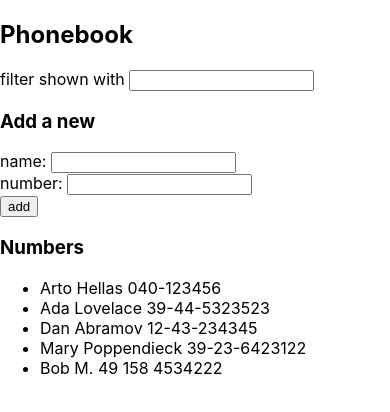
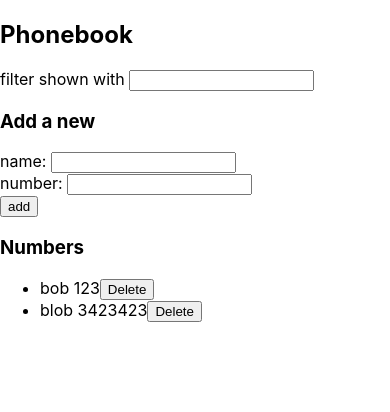
Before and after one commit to YuriSpiridonov/fullstackopen, a React (Create React App) app in the folder part2/phonebook/: page / in a window 390 px wide. Shown: the top 412 px of the page. Built offline with nearby package versions, Linux system fonts and the light colour scheme; data requests are answered from the project's data file; the HTML template or start-up script is replaced by a standard one.

Commit message:
2.17: Phonebook step9

```diff
--- a/part2/phonebook/db.json
+++ b/part2/phonebook/db.json
@@ -1,28 +1,13 @@
 {
   "persons": [
     {
-      "name": "Arto Hellas",
-      "number": "040-123456",
+      "name": "bob",
+      "number": "123",
       "id": 1
     },
     {
-      "name": "Ada Lovelace",
-      "number": "39-44-5323523",
-      "id": 2
-    },
-    {
-      "name": "Dan Abramov",
-      "number": "12-43-234345",
-      "id": 3
-    },
-    {
-      "name": "Mary Poppendieck",
-      "number": "39-23-6423122",
-      "id": 4
-    },
-    {
-      "name": "Bob M.",
-      "number": "49 158 4534222",
+      "name": "blob",
+      "number": "3423423",
       "id": 5
     }
   ]
--- a/part2/phonebook/src/App.js
+++ b/part2/phonebook/src/App.js
@@ -12,7 +12,7 @@ const App = () => {
 
   const [ filter, setFilter ] = useState('')
 
-  const hook = () => {
+  const getAllHook = () => {
     personService
       .getAll()
       .then(initialPersons => {
@@ -20,13 +20,13 @@ const App = () => {
       })
   }
 
-  useEffect(hook, [])
+  useEffect(getAllHook, [])
 
   const addPerson = (event) => {
     event.preventDefault()
     const personObject = {
       name: newName,
-      number: newNumber,
+      number: newNumber
     }
 
     if (persons.find(person =>
@@ -40,6 +40,20 @@ const App = () => {
           setNewName('')
           setNewNumber('')
         })
+    }
+  }
+
+  const deletePerson = (id) => {
+    const person = persons.find(p => p.id === id)
+    const confirmDelete = window.confirm(`Are you sure you want to delete ${person.name}?`)
+
+    if (confirmDelete) {
+      personService
+        .remove(id)
+        .then(returnedPerson => {
+          persons.map(person => person.id !== id ? person : returnedPerson)
+        })
+      setPersons(persons.filter(person => person.id !== id))
     }
   }
 
@@ -74,6 +88,7 @@ const App = () => {
       <Persons
         persons={persons}
         filterValue={filter}
+        deletePerson={deletePerson}
       />
     </div>
   )
--- a/part2/phonebook/src/components/Person.js
+++ b/part2/phonebook/src/components/Person.js
@@ -1,8 +1,9 @@
 import React from 'react';
 
-const Person = ({ person }) => (
-  <li key={person.name}>
+const Person = ({ person, deletePerson }) => (
+  <li>
     {person.name} {person.number}
+    <button onClick={() => deletePerson(person.id)}>Delete</button>
   </li>
 )
 
--- a/part2/phonebook/src/components/Persons.js
+++ b/part2/phonebook/src/components/Persons.js
@@ -1,7 +1,8 @@
 import React from 'react';
 import Person from "./Person";
 
-const Persons = ({ persons, filterValue }) => (
+const Persons = ({ persons, filterValue, deletePerson }) => {
+  return (
     <div>
       <ul>
         {persons.filter(person => {if (filterValue === '') {
@@ -12,12 +13,14 @@ const Persons = ({ persons, filterValue }) => (
         })
         .map(person =>
           <Person
-          key={person.name}
+            key={person.id}
             person={person}
+            deletePerson={deletePerson}
           />
         )}
       </ul>
     </div>
   )
+}
 
 export default Persons;
--- a/part2/phonebook/src/services/persons.js
+++ b/part2/phonebook/src/services/persons.js
@@ -16,4 +16,11 @@ const create = newObject => {
     })
 }
 
-export default { getAll, create }
+const remove = id => {
+    const request = axios.delete(`${baseUrl}/${id}`)
+    return request.then(response => {
+        return response.data
+    })
+}
+
+export default { getAll, create, remove }
```
Lines whose indentation alone changed are shown as unchanged.
